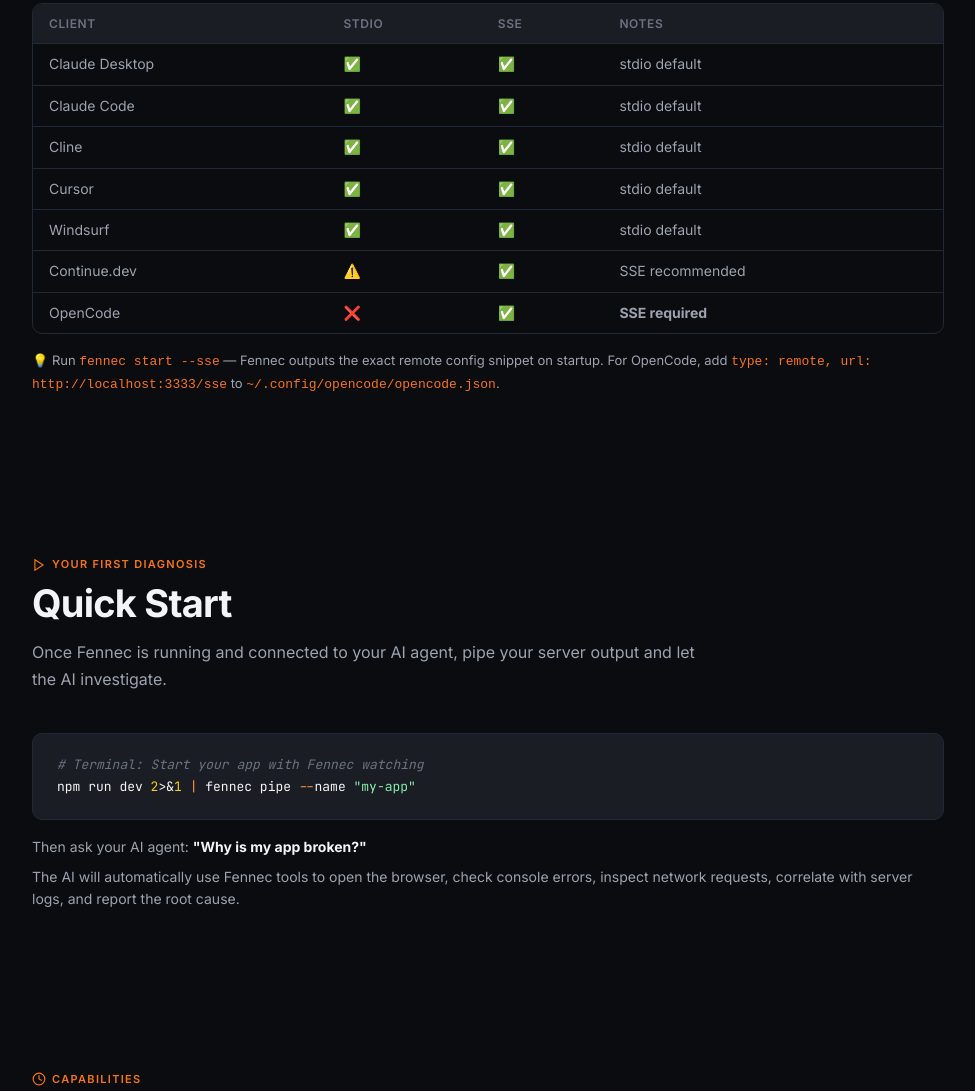
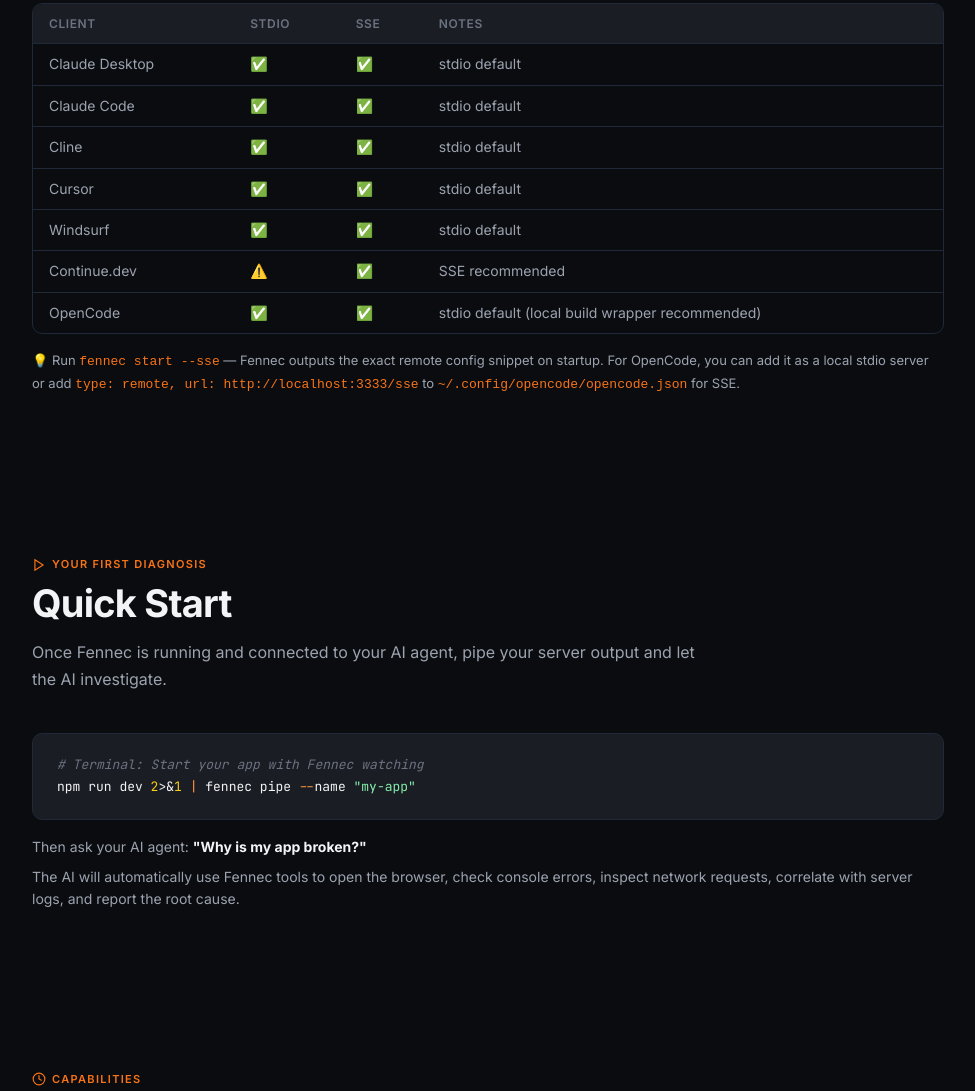
Before and after one commit to plumpslabs/fennec, a website: page docs/index.html in a window 1280 px wide. Shown: the part 2290-3381 px from the top of the page, without its empty margins (272-1247 px from the left). Drawn offline with nearby package versions, Linux system fonts and the light colour scheme.

Commit message:
docs: update client compatibility tables to reflect native OpenCode stdio support

```diff
--- a/docs/index.html
+++ b/docs/index.html
@@ -831,12 +831,12 @@ fennec start</pre>
                     <tr><td>Cursor</td><td class="check">✅</td><td class="check">✅</td><td>stdio default</td></tr>
                     <tr><td>Windsurf</td><td class="check">✅</td><td class="check">✅</td><td>stdio default</td></tr>
                     <tr><td>Continue.dev</td><td>⚠️</td><td class="check">✅</td><td>SSE recommended</td></tr>
-                    <tr><td>OpenCode</td><td>❌</td><td class="check">✅</td><td><strong>SSE required</strong></td></tr>
+                    <tr><td>OpenCode</td><td class="check">✅</td><td class="check">✅</td><td>stdio default (local build wrapper recommended)</td></tr>
                 </table>
             </div>
 
             <p style="color:var(--text-secondary);font-size:13px;">
-                💡 Run <code style="color:var(--accent);font-family:monospace;">fennec start --sse</code> — Fennec outputs the exact remote config snippet on startup. For OpenCode, add <code style="color:var(--accent);font-family:monospace;">type: remote, url: http://localhost:3333/sse</code> to <code style="color:var(--accent);font-family:monospace;">~/.config/opencode/opencode.json</code>.
+                💡 Run <code style="color:var(--accent);font-family:monospace;">fennec start --sse</code> — Fennec outputs the exact remote config snippet on startup. For OpenCode, you can add it as a local stdio server or add <code style="color:var(--accent);font-family:monospace;">type: remote, url: http://localhost:3333/sse</code> to <code style="color:var(--accent);font-family:monospace;">~/.config/opencode/opencode.json</code> for SSE.
             </p>
         </section>
 
```
Also changed, not shown: README.md, packages/cli/README.md, packages/core/README.md.
